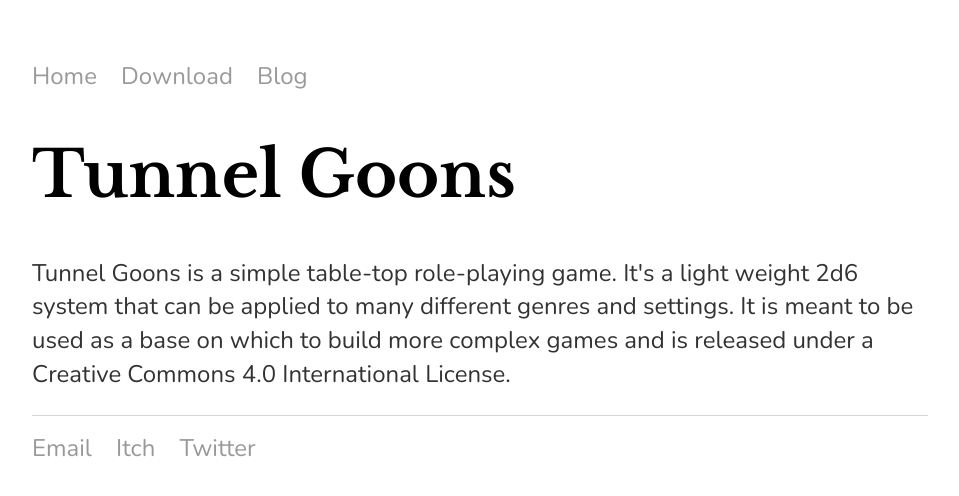
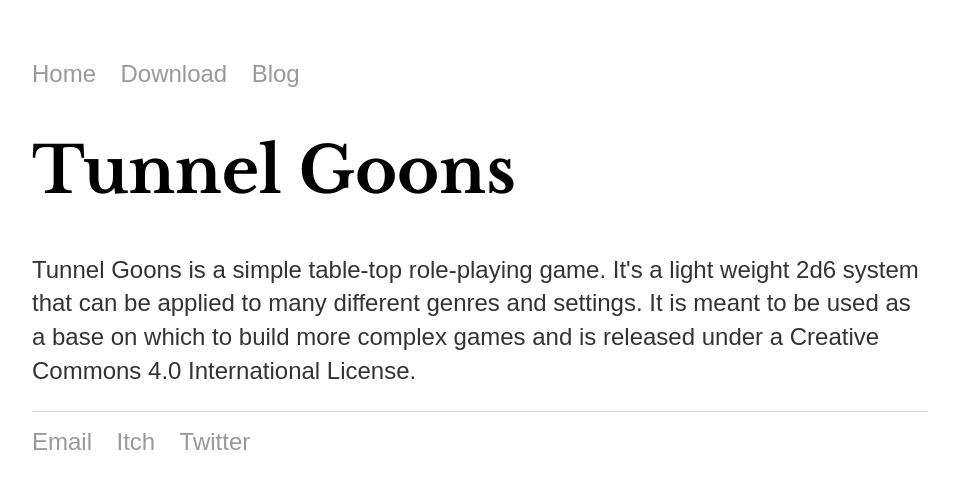
Before and after one commit to NateHPS/TunnelGoons, a Jekyll site: the page built from index.html, in a window 1280 px wide. Shown: the top 496 px of the page, without its empty margins (160-1119 px from the left). Built offline with Jekyll 4.4.1, drawn with Linux system fonts in a browser that asks for light colours.

Commit message:
Update default.html

```diff
--- a/_layouts/default.html
+++ b/_layouts/default.html
@@ -5,7 +5,7 @@
 			<!-- link to main stylesheet -->
 			<link rel="stylesheet" type="text/css" href="/css/main.css">
 			<link href="https://fonts.googleapis.com/css?family=Libre+Baskerville:400,400i,700&display=swap" rel="stylesheet">
-			<link href="https://fonts.googleapis.com/css?family=Nunito:400,400i,700&display=swap" rel="stylesheet">
+			<link href="https://fonts.googleapis.com/css?family=Roboto:100&display=swap" rel="stylesheet">
 		</head>
 		<body>
 			<nav>
```
